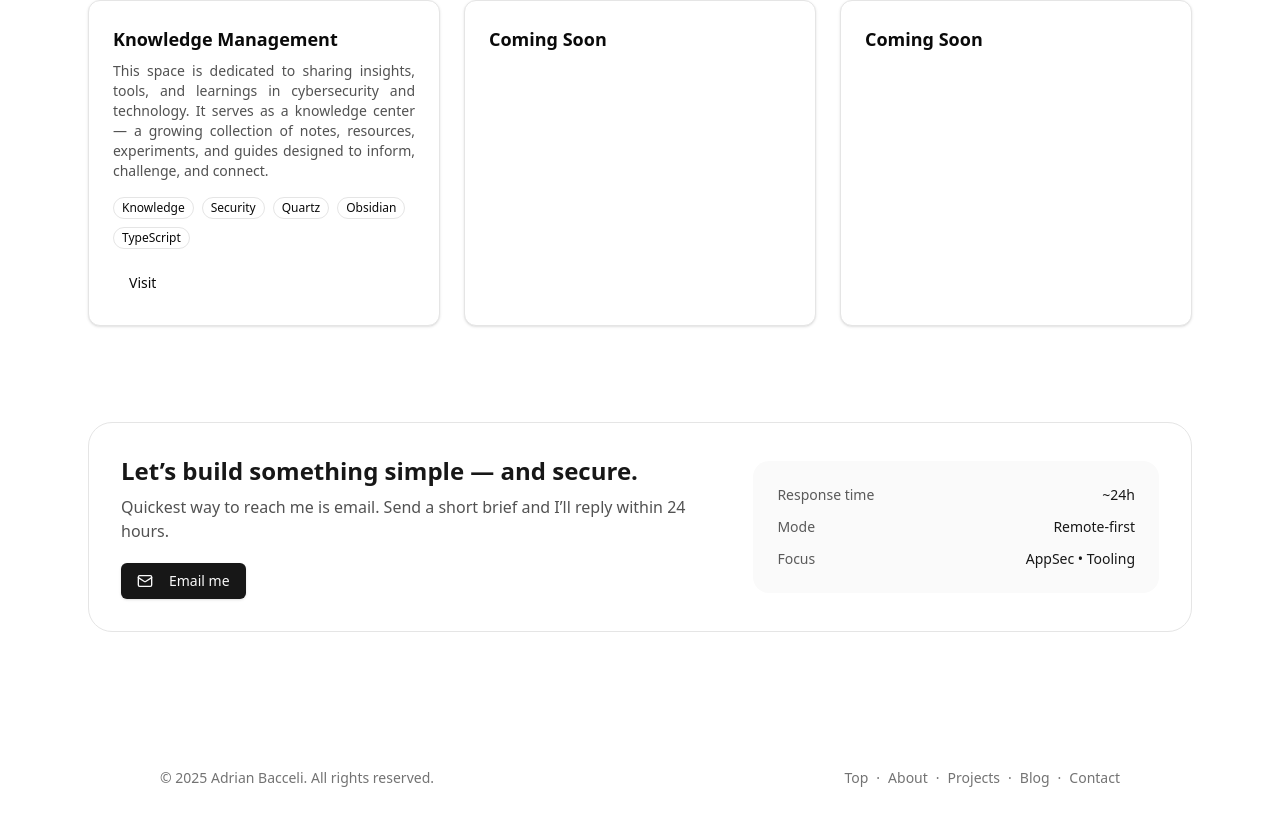
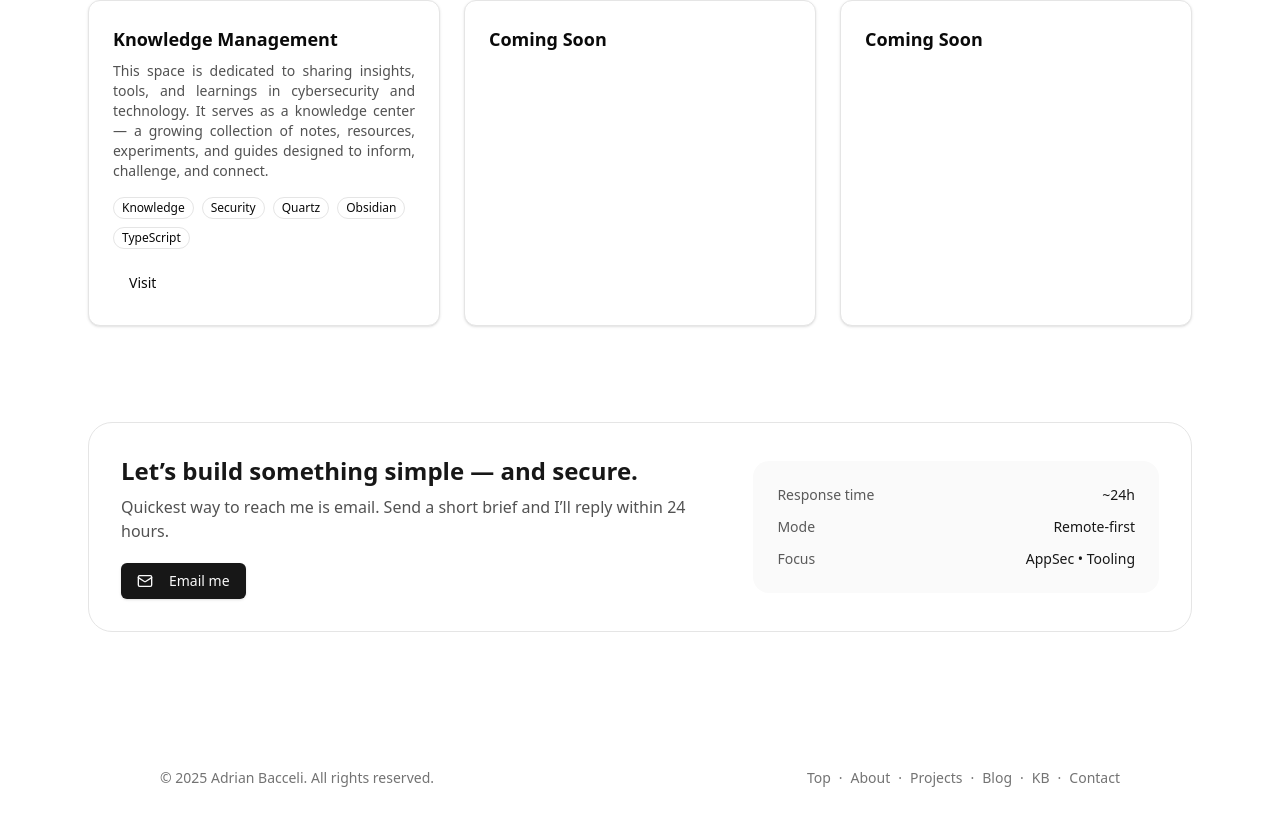
Before and after one commit to adrianbacceli/adrianbacceli.github.io, a React (Vite) app: page / in a window 1280 px wide. Shown: the part 1598-2424 px from the top of the page. Built offline with nearby package versions, Linux system fonts and the light colour scheme.

Commit message:
added blog

```diff
--- a/src/PersonalLanding.tsx
+++ b/src/PersonalLanding.tsx
@@ -329,6 +329,8 @@ export default function PersonalLanding() {
             <span>·</span>
             <UnderlineLink href="https://blog.adrianbacceli.com">Blog</UnderlineLink>
             <span>·</span>
+            <UnderlineLink href="https://kb.adrianbacceli.com">KB</UnderlineLink>
+            <span>·</span>
             <UnderlineLink href="#contact">Contact</UnderlineLink>
           </div>
         </div>
```
Also changed, not shown: 3 other files (tests, documents, lock files or other folders).
